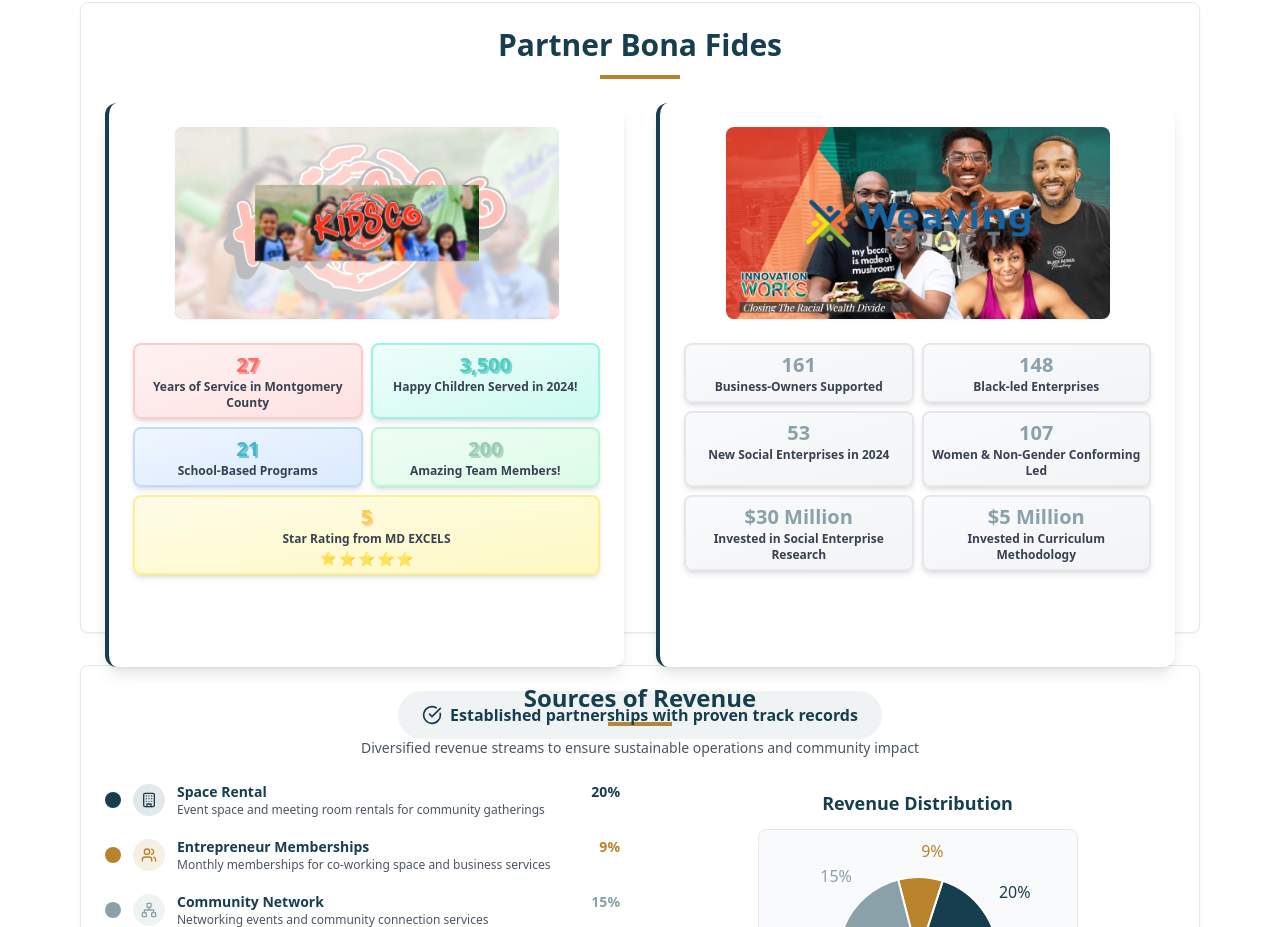
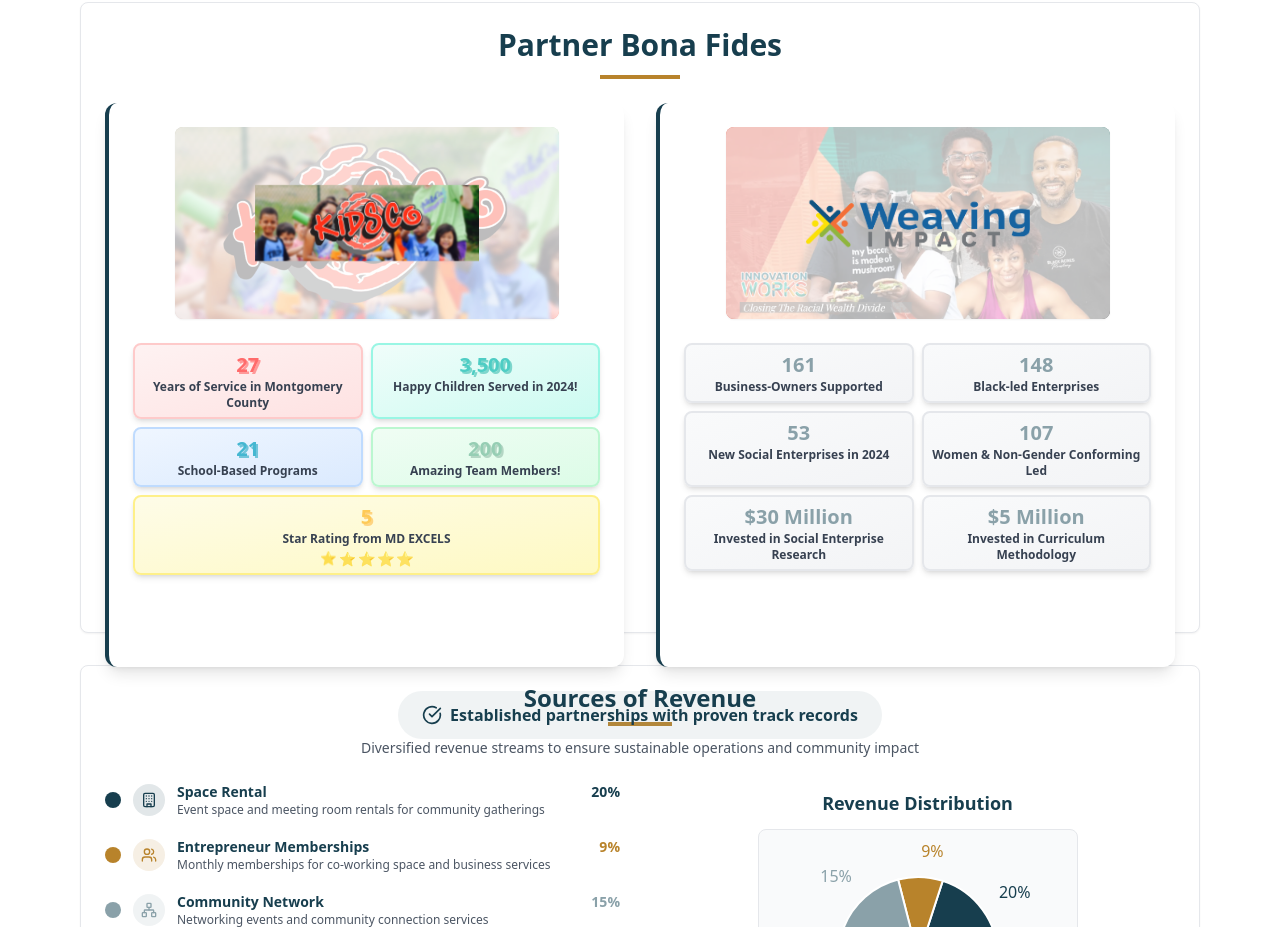
Before and after one commit to bwik2010/well-center-slides-bridge, a React (Vite) app: page /print-view in a window 1280 px wide. Shown: the part 3413-4340 px from the top of the page. Built offline with nearby package versions, Linux system fonts and the light colour scheme.

Commit message:
Revert saturation change
Reverted the saturation of the background image behind the Weaving Impact logo to its original setting.

```diff
--- a/src/components/slides/PartnerBonaFidesSlide.tsx
+++ b/src/components/slides/PartnerBonaFidesSlide.tsx
@@ -121,6 +121,8 @@ const PartnerBonaFidesSlide = () => {
                   backgroundRepeat: 'no-repeat'
                 }}
               >
+                {/* Overlay to reduce saturation */}
+                <div className="absolute inset-0 bg-white/70 rounded-lg"></div>
                 <img src={weavingImpactLogo} alt="Weaving Impact Logo" className="w-56 h-32 object-contain relative z-10" />
               </div>
 
```
